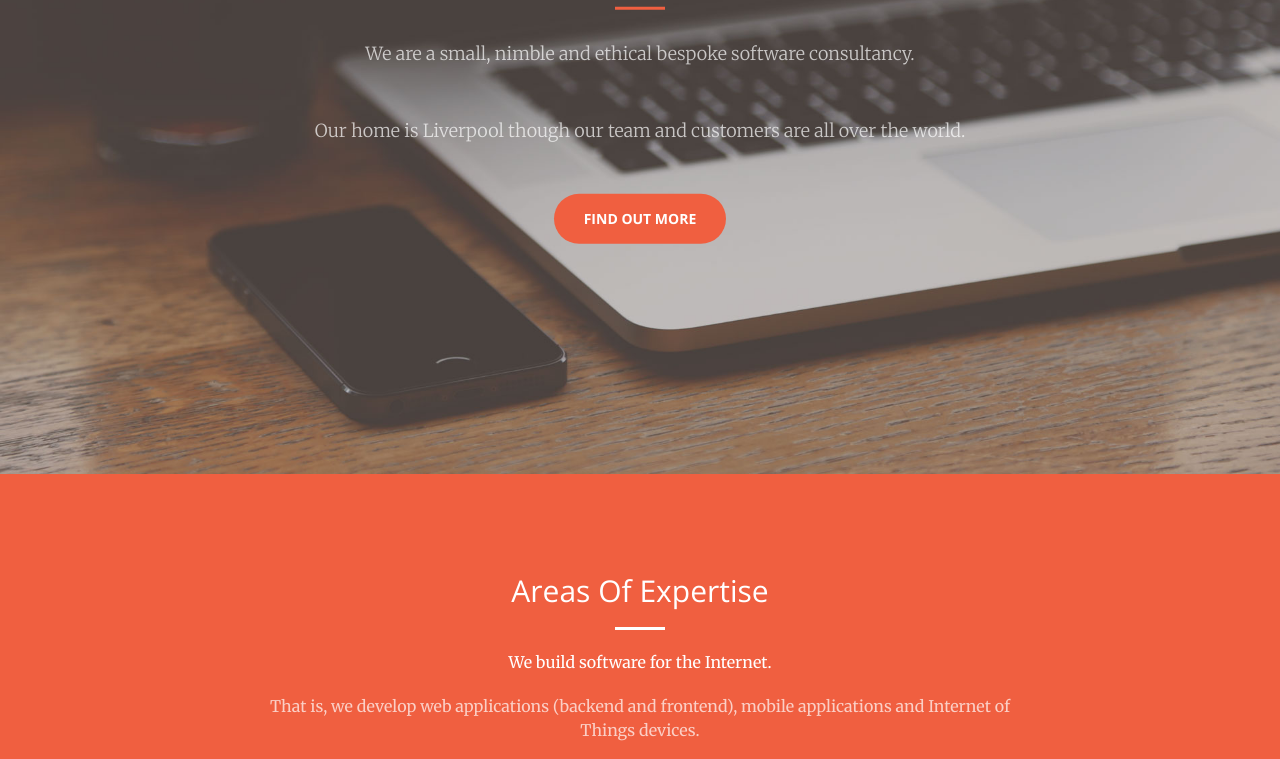
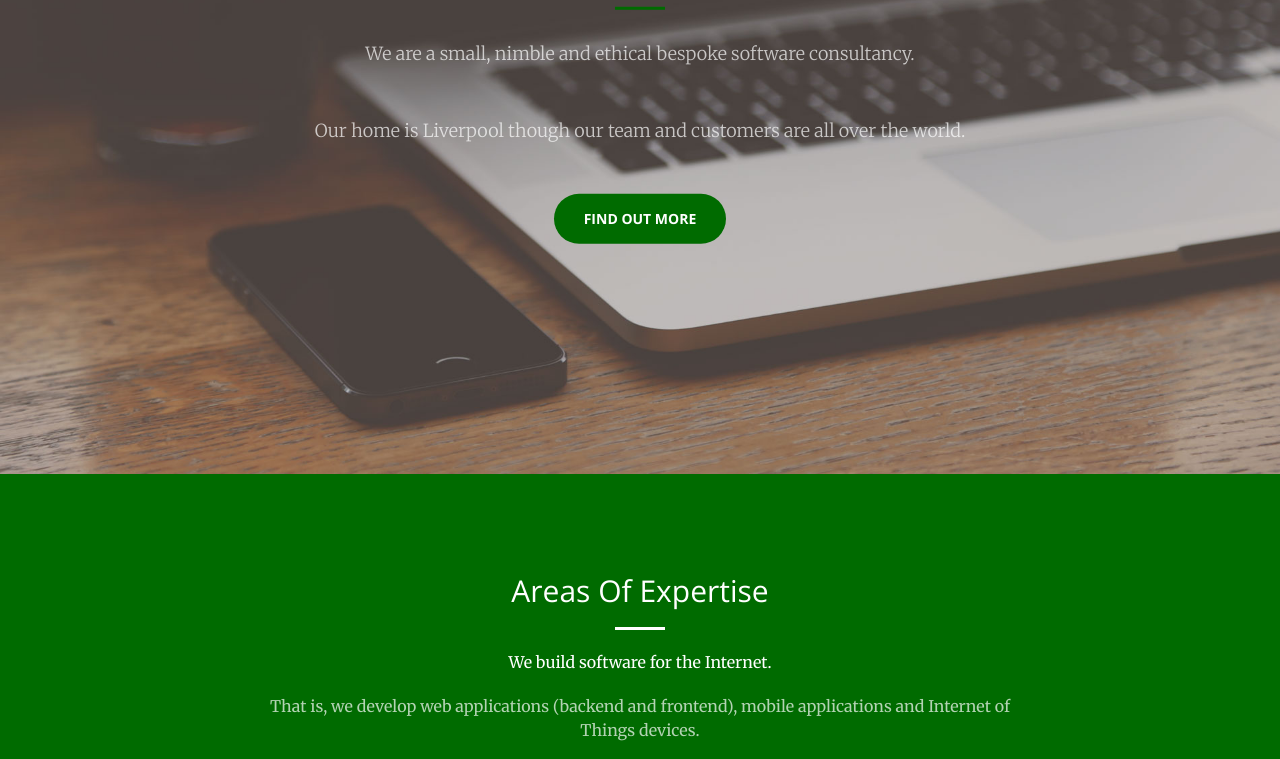
Before and after one commit to GreenDragonSoft/greendragonsoft.github.io, a plain HTML site: page index.html in a window 1280 px wide. Shown: the part 326-1085 px from the top of the page. Drawn offline with nearby package versions, Linux system fonts and the light colour scheme.

Commit message:
Try a new greenish theme

```diff
--- a/less/variables.less
+++ b/less/variables.less
@@ -1,4 +1,4 @@
 // Variables
 
-@theme-primary: #F05F40;
+@theme-primary: #006B00;
 @theme-dark: #222;
```
Also changed, not shown: css/creative.css.
